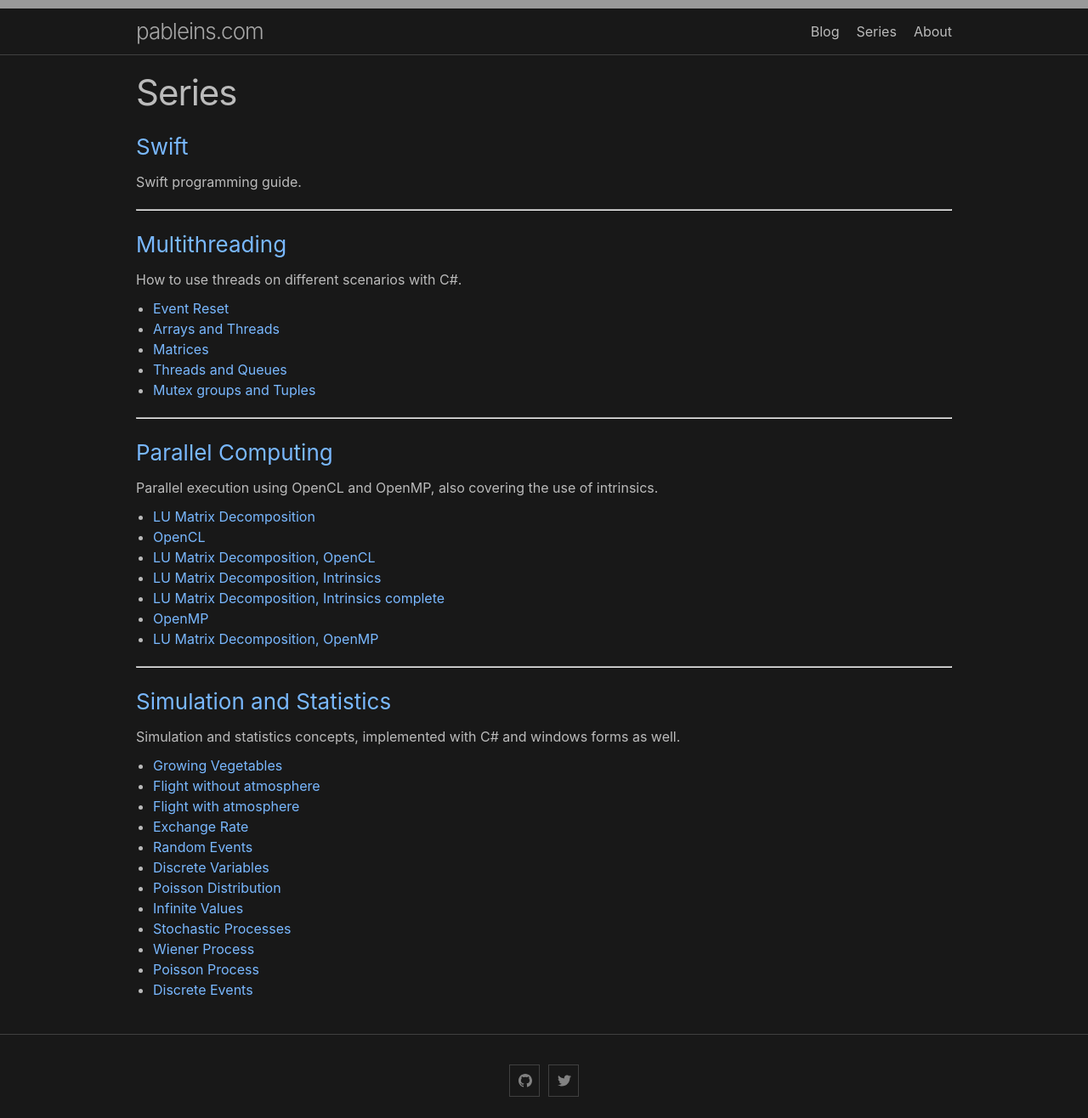
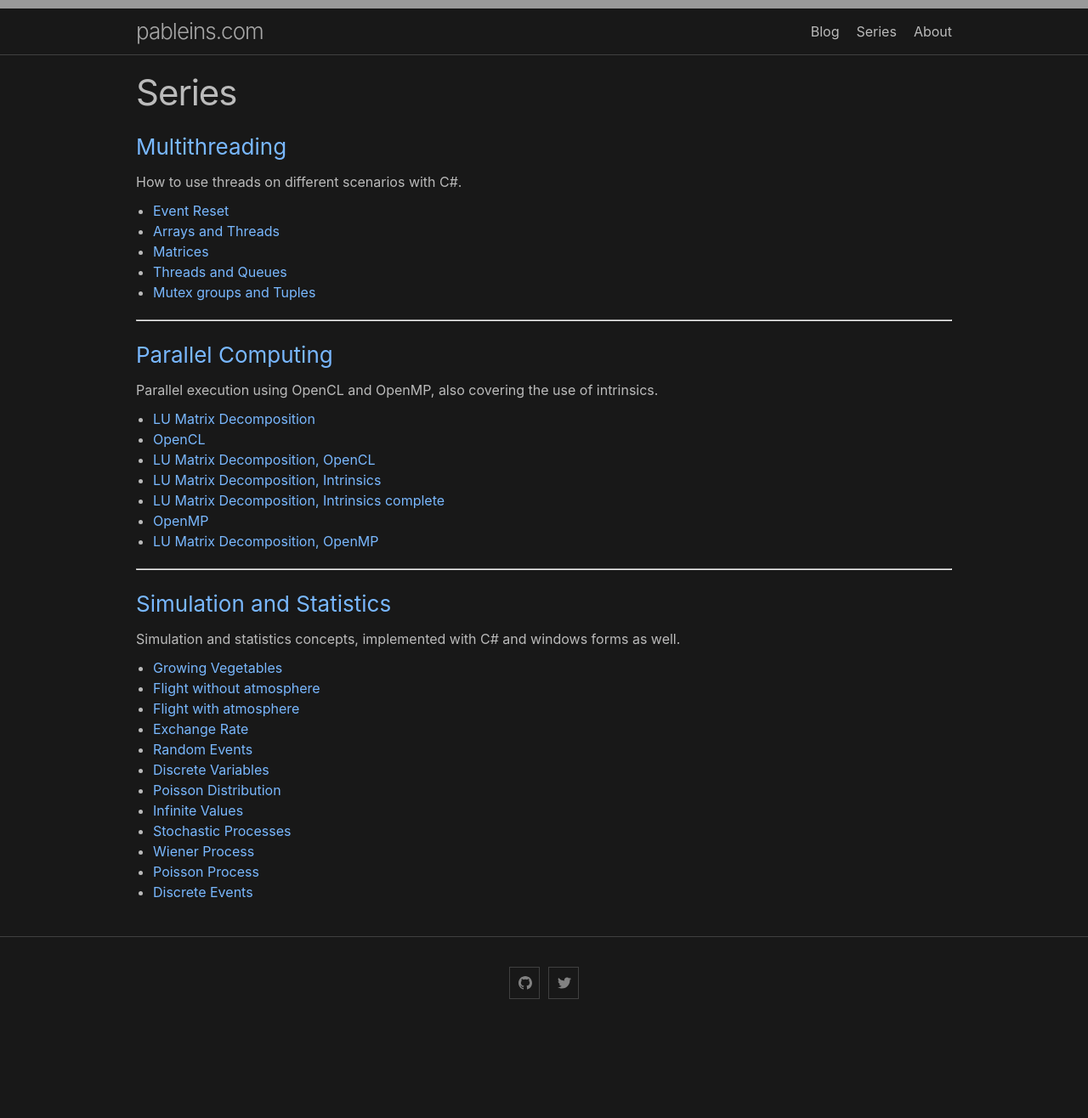
Before and after one commit to pablinme/pablinme.github.io, a Jekyll site: the page built from series/index.md, in a window 1280 px wide. Shown: the whole page at 85% size. Built offline with Jekyll 4.4.1, drawn with Linux system fonts in a browser that asks for light colours; after the commit the page ends 1201 px from its top, so only the background shows below that.

Commit message:
Update index.md

```diff
--- a/series/index.md
+++ b/series/index.md
@@ -4,10 +4,6 @@ title: Series
 permalink: /series/
 ---
 
-### [Swift](./swift)
-Swift programming guide.
-
-****
 ### [Multithreading](./multithreading)
 How to use threads on different scenarios with C#.
 - [Event Reset](./multithreading/event-reset)
```
